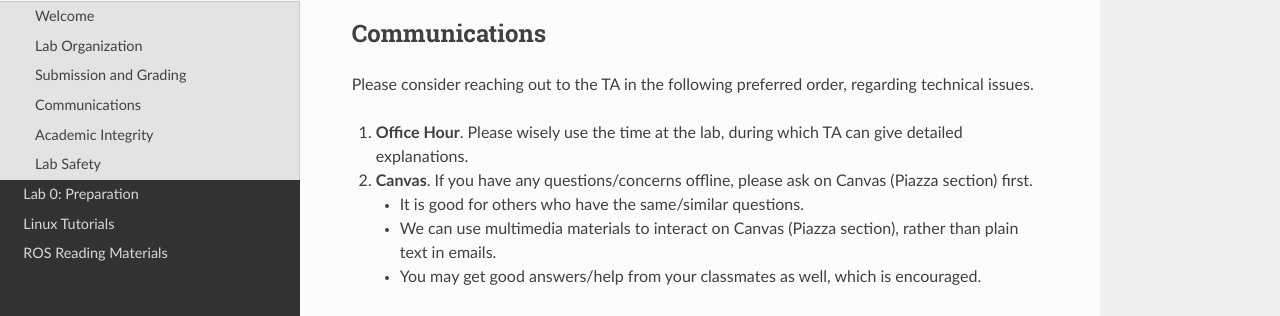
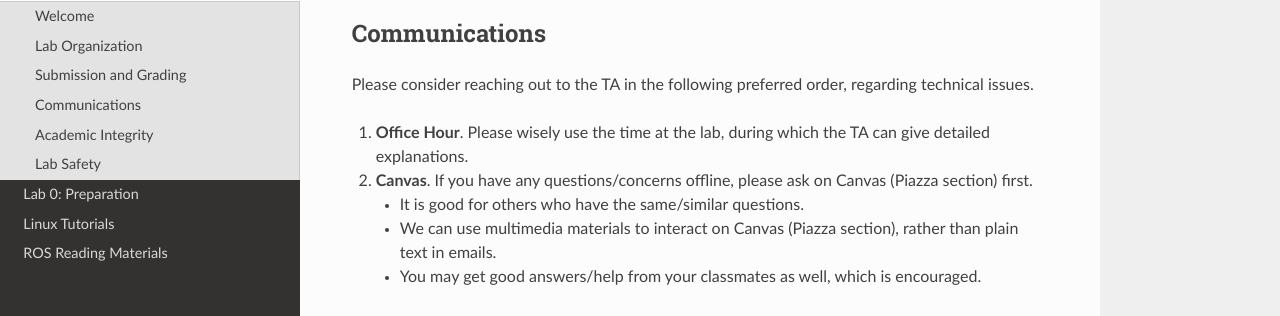
Before and after one commit to taektay/ee106, a Sphinx documentation site: the page built from docs/logistics.rst, in a window 1280 px wide and 900 px high, scrolled down 848 px. Shown: the part 135-451 px from the top of the window. Built offline with Sphinx 7.4.7 and the Read the Docs theme 2.0.0, drawn with Linux system fonts in a browser that asks for light colours.

Commit message:
updated lab0 documentation

```diff
--- a/docs/index.rst
+++ b/docs/index.rst
@@ -22,4 +22,4 @@ News
 
 - 04/07/2023: Welcome!
 - 04/07/2023: Please read `logistics <logistics.html>`_.
-- 04/07/2023: `Lab 0 <lab0.html>`_ is up.
+- 04/07/2023: `Lab 0 <lab0.html>`_ is up!
--- a/docs/logistics.rst
+++ b/docs/logistics.rst
@@ -54,7 +54,7 @@ Communications
 
 Please consider reaching out to the TA in the following preferred order, regarding technical issues.
 
-1. **Office Hour**. Please wisely use the time at the lab, during which
+1. **Office Hour**. Please wisely use the time at the lab, during which the
    TA can give detailed explanations.
 
 2. **Canvas**. If you have any questions/concerns offline, please ask on Canvas (Piazza section) first.
```
